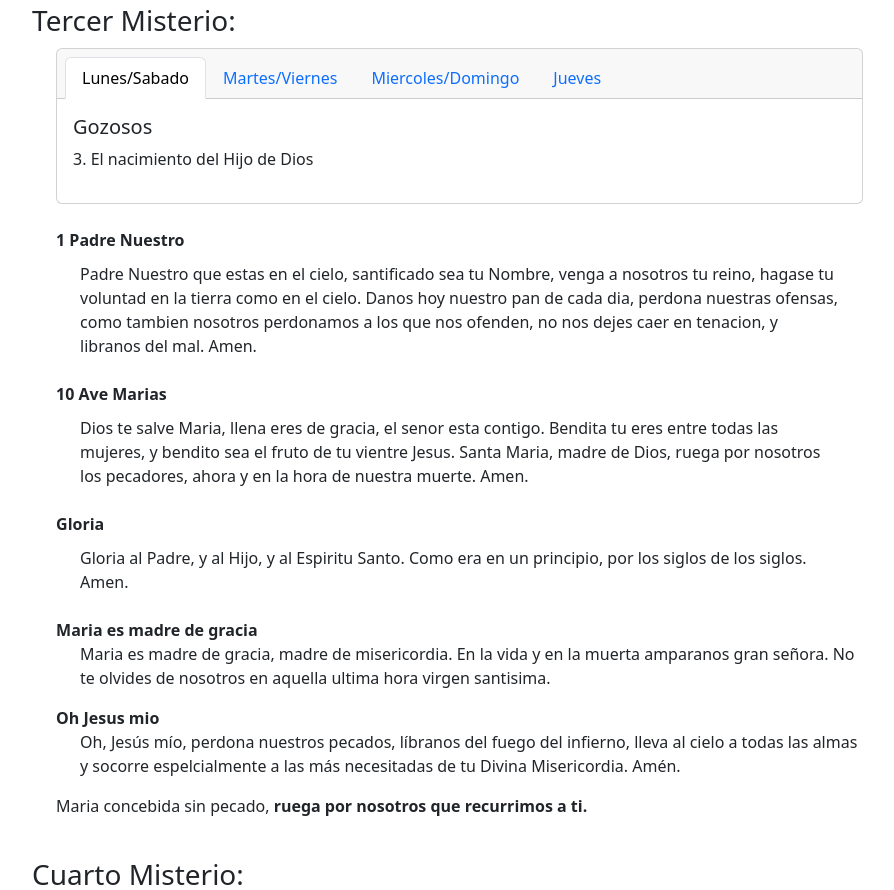
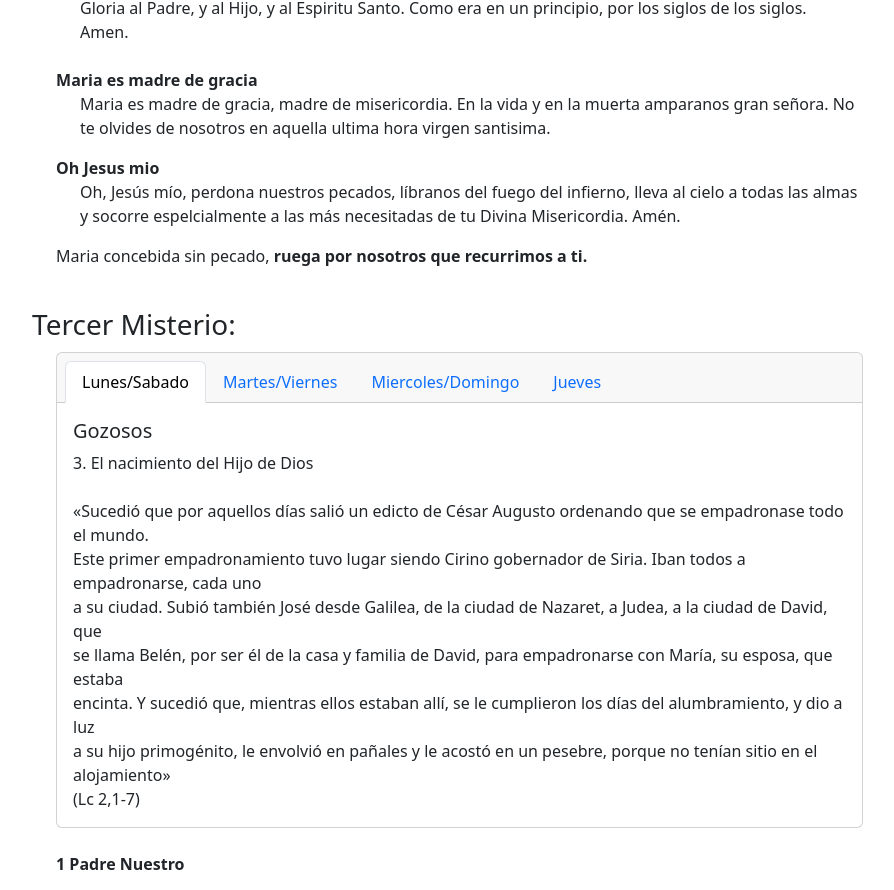
Before and after one commit to luiss28/San-Juan-Bosco-App, a React (Create React App) app: page /rosario in a window 1280 px wide. Shown: the part 2826-3716 px from the top of the page, without its empty margins (299-1193 px from the left). Built offline with nearby package versions, Linux system fonts and the light colour scheme.

Commit message:
Completed normal rosary. Website MVP completed. Next step: showcase and get approval before deploying. Can still implement a lot, but at least this is the working foundation; everything else is extra.

```diff
--- a/src/components/Oraciones.jsx
+++ b/src/components/Oraciones.jsx
@@ -20,32 +20,117 @@ export default function Misterio({num}) {
 
     const misterios = {
         Gozosos: {
-            1: "1. La anunciacion",
-            2: "2. La visitacion de Nuestra Senora a Santa Isabel",
-            3: "3. El nacimiento del Hijo de Dios",
-            4: "4. La presentacion del Senor Jesus en el templo",
-            5: "5. Jesus es hallado en el templo"
+            1: `1. La anunciacion\n
+                «Al sexto mes el angel Gabriel fue enviado por Dios a una ciudad de Galilea, llamada Nazaret, a una virgen
+                desposada con un hombre llamado Jose, de la estirpe de David, el nombre de la virgen era Maria.»
+                (Lc 1, 26-27)`,
+            2: `2. La visitacion de Nuestra Senora a Santa Isabel\n
+                «En aquellos días María se puso en camino y fue aprisa a la región montañosa, a una ciudad de Judá; entró en
+                casa de Zacarías y saludó a Isabel. Y sucedió que, en cuanto Isabel oyó el saludo de María, saltó de gozo el
+                niño en su seno, e Isabel quedó llena de Espíritu Santo; y exclamando a voz en grito, dijo: "Bendita tú entre
+                las mujeres y bendito el fruto de tu seno"»
+                (Lc 1, 39-42)`,
+            3: `3. El nacimiento del Hijo de Dios\n
+                «Sucedió que por aquellos días salió un edicto de César Augusto ordenando que se empadronase todo el mundo.
+                Este primer empadronamiento tuvo lugar siendo Cirino gobernador de Siria. Iban todos a empadronarse, cada uno
+                a su ciudad. Subió también José desde Galilea, de la ciudad de Nazaret, a Judea, a la ciudad de David, que
+                se llama Belén, por ser él de la casa y familia de David, para empadronarse con María, su esposa, que estaba
+                encinta. Y sucedió que, mientras ellos estaban allí, se le cumplieron los días del alumbramiento, y dio a luz
+                a su hijo primogénito, le envolvió en pañales y le acostó en un pesebre, porque no tenían sitio en el alojamiento»
+                (Lc 2,1-7)`,
+            4: `4. La presentacion del Senor Jesus en el templo\n
+                «Cuando se cumplieron los ocho días para circuncidarle, se le dio el nombre de Jesús, como lo había llamado el
+                ángel antes de ser concebido en el seno. Cuando se cumplieron los días de la purificación de ellos, según la Ley
+                de Moisés, llevaron a Jesús a Jerusalén para presentarle al Señor, como está escrito en la Ley del Señor: Todo
+                varón primogénito será consagrado al Señor y para ofrecer en sacrificio un par de tórtolas o dos pichones,
+                conforme a lo que se dice en la Ley del Señor»
+                (Lc 2, 21-24)`,
+            5: `5. Jesus es hallado en el templo\n
+                «Sus padres iban todos los años a Jerusalén a la fiesta de la Pascua. Cuando tuvo doce años, subieron ellos
+                como de costumbre a la fiesta y, al volverse, pasados los días, el niño Jesús se quedó en Jerusalén, sin saberlo
+                sus padres...
+                Y sucedió que al cabo de tres días, le encontraron en el Templo sentado en medio de los maestros, escuchándoles
+                y preguntándoles; todos los que le oían, estaban estupefactos por su inteligencia y sus respuestas»
+                (Lc 2, 41-47)`
         },
         Dolorosos: {
-            1: "1. La oracion de Jesus en el huerto",
-            2: "2. La flagelacion del Senor",
-            3: "3. La coronacion de espinas",
-            4: "4. El camino del Monte Calvario",
-            5: "5. La crucifixion y muerte de Jesus"
+            1: `1. La oracion de Jesus en el huerto\n
+                «Entonces Jesús fue con ellos a un huerto, llamado Getsemaní, y dijo a sus discípulos: "Sentaos aquí mientras
+                voy a orar". Y tomando consigo a Pedro y a los dos hijos de Zebedeo, comenzó a sentir tristeza y angustia.
+                Entonces les dijo: "Mi alma está triste hasta el punto de morir; quedaos aquí y velad conmigo". Y adelantándose
+                un poco, cayó rostro en tierra, y suplicaba así: "Padre mío, si es posible, que pase de mí esta copa, pero no sea
+                como yo quiero, sino como quieras tú"»
+                (Mt 26, 36-39)`,
+            2: `2. La flagelacion del Senor\n
+                «Pilato puso en libertad a Barrabás; y a Jesús, después de haberlo hecho azotar, lo entregó para que fuera crucificado»
+                (Mt 27, 26)`,
+            3: `3. La coronacion de espinas\n
+                «Entonces los soldados del procurador llevaron consigo a Jesús al pretorio y reunieron alrededor de él a toda la cohorte.
+                Lo desnudaron y le echaron encima un manto de púrpura y, trenzando una corona de espinas, se la pusieron sobre la cabeza,
+                y en su mano derecha una caña, y doblando la rodilla delante de él, le hacían burla diciendo: "Salve, Rey de los judíos"».
+                (Mt 27, 27-29)`,
+            4: `4. El camino del Monte Calvario\n
+                «Y obligaron a uno que pasaba, a Simón de Cirene, que volvía del campo, el padre de Alejandro y de Rufo, a que
+                llevara su cruz. Lo condujeron al lugar del Gólgota, que quiere decir de la "Calavera"»
+                (Mc 15, 21-22)`,
+            5: `5. La crucifixion y muerte de Jesus\n
+                «Llegados al lugar llamado "La Calavera", le crucificaron allí a él y a los dos malhechores, uno a la derecha y otro a
+                la izquierda. Jesús decía: "Padre, perdónales, porque no saben lo que hacen"... Era ya eso de mediodía cuando, al
+                eclipsarse el sol, hubo oscuridad sobre toda la tierra hasta la media tarde. El velo del Santuario se rasgó por
+                medio y Jesús, dando un fuerte grito dijo: "Padre, en tus manos pongo mi espíritu" y, dicho esto, expiró»
+                (Lc  23, 33-46)`
         },
         Gloriosos: {
-            1: "1. La resurreccion de Jesus",
-            2: "2. La asencion del Senor",
-            3: "3. La venida del Espiritu Santo",
-            4: "4. La asuncion de Nuestra Senora a los Cielos",
-            5: "5. La coronacion de la Santisima Virgen"
+            1: `1. La resurreccion de Jesus\n
+                «El primer día de la semana, muy de mañana, fueron al sepulcro llevando los aromas que habían preparado.
+                Pero encontraron que la piedra había sido retirada del sepulcro, y entraron, pero no hallaron el cuerpo
+                del Señor Jesús. No sabían qué pensar de esto, cuando se presentaron ante ellas dos hombres con vestidos
+                resplandecientes. Ellas, despavoridas, miraban al suelo, y ellos les dijeron: "¿Por qué buscáis entre los
+                muertos al que está vivo? No está aquí, ha resucitado"»
+                (Lc 24, 1-6)`,
+            2: `2. La asencion del Senor\n
+                «El Señor Jesús, después de hablarles, ascendió al cielo y se sentó a la derecha de Dios»
+                (Mc 16, 19)`,
+            3: `3. La venida del Espiritu Santo\n
+                «Al llegar el día de Pentecostés, estaban todos reunidos en un mismo lugar. De repente vino del cielo
+                un ruido como el de una ráfaga de viento impetuoso, que llenó toda la casa en la que se encontraban.
+                Se les aparecieron unas lenguas como de fuego que se repartieron y se posaron sobre cada uno de ellos;
+                quedaron todos llenos del Espíritu Santo y se pusieron a hablar en otras lenguas, según el Espíritu
+                les concedía expresarse»
+                (Hch 2, 1-4)`,
+            4: `4. La asuncion de Nuestra Senora a los Cielos\n
+                «Todas las generaciones me llamarán bienaventurada porque el Señor ha hecho obras grandes en mí»
+                (Lc 1, 48-49)`,
+            5: `5. La coronacion de la Santisima Virgen\n
+                «Una gran señal apareció en el cielo: una mujer, vestida de sol, con la luna bajo sus pies, y una
+                corona de doce estrellas sobre su cabeza»
+                (Ap 12, 1)`
         },
         Luminosos: {
-            1: "1. El Bautismo en el Jordan",
-            2: "2. La autorrevelacion en las bodas de Cana",
-            3: "3. El anauncio del Reino de Dios",
-            4: "4. La transfiguracion",
-            5: "5. La eucaristia"
+            1: `1. El Bautismo en el Jordan\n
+                «Bautizado Jesús, salió luego del agua; y en esto se abrieron los cielos y vio al Espíritu de
+                Dios que bajaba en forma de paloma y venía sobre él. Y una voz que salía de los cielos decía:
+                "Este es mi Hijo amado, en quien me complazco"».
+                (Mt 3,16-17)`,
+            2: `2. La autorrevelacion en las bodas de Cana\n
+                «Tres días después se celebraba una boda en Caná de Galilea y estaba allí la madre de Jesús.
+                Fue invitado también a la boda Jesús con sus discípulos. Y, como faltara vino, porque se había
+                acabado el vino de la boda, le dice a Jesús su madre: "No tienen vino". Jesús le responde:
+                "¿Qué tengo yo contigo, mujer? Todavía no ha llegado mi hora". Dice su madre a los sirvientes:
+                "Haced lo que él os diga"».
+                (Jn 2, 1-5)`,
+            3: `3. El anauncio del Reino de Dios\n
+                "El tiempo se ha cumplido y el Reino de Dios está cerca; convertíos y creed en el Evangelio".
+                (Mc 1, 15)`,
+            4: `4. La transfiguracion\n
+                «Seis días después, Jesús tomó consigo a Pedro, a Santiago y a su hermano Juan, y los llevó
+                aparte, a un monte alto. Y se transfiguró delante de ellos: su rostro se puso brillante como
+                el sol y sus vestidos se volvieron blancos como la luz»
+                (Mt 17, 1-2)`,
+            5: `5. La eucaristia\n
+                «Mientras estaban comiendo, tomó Jesús pan y lo bendijo, lo partió y, dándoselo a sus discípulos,
+                dijo: "Tomad, comed, éste es mi cuerpo"»
+                (Mt 26, 26)`
         }
     }
 
@@ -64,9 +149,9 @@ export default function Misterio({num}) {
                     <Card.Title>
                         {titles[activeTab]}
                     </Card.Title>
-                    <p>
+                    <div style={{ whiteSpace: 'pre-line' }}>
                         {misterios[activeTab][num]}
-                    </p>
+                    </div>
                 </Card.Body>
             </Card>
             <br/>
```
Also changed, not shown: public/MockSchedule.png (added).
